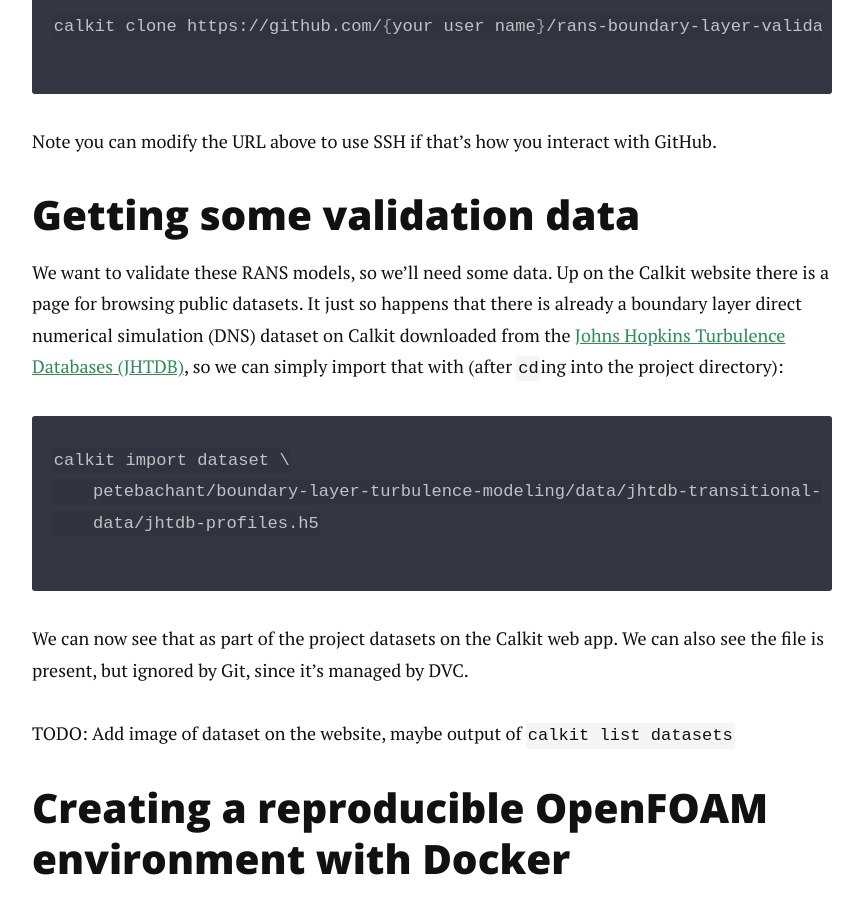
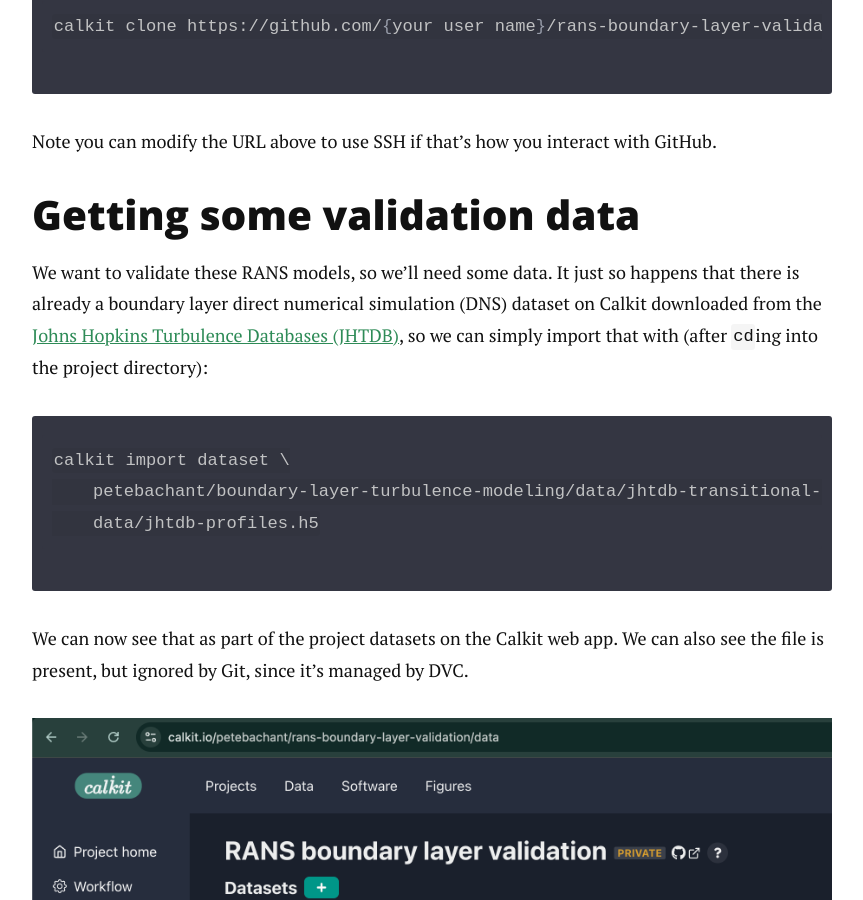
Before and after one commit to petebachant/petebachant.github.io, a Jekyll site: the page built from _posts/2024-10-15-reproducible-openfoam.markdown, in a window 1280 px wide and 900 px high, scrolled down 3645 px. Shown: the whole window, without its empty margins (208-1071 px from the left). Built offline with Jekyll 4.4.1, drawn with Linux system fonts in a browser that asks for light colours; nearby versions of some CDN libraries; formulas are drawn with MathJax 3; comment, search, counter and statistics services are not loaded.

Commit message:
Add datasets page screenshot to of-repro post

```diff
--- a/_posts/2024-10-15-reproducible-openfoam.markdown
+++ b/_posts/2024-10-15-reproducible-openfoam.markdown
@@ -101,7 +101,6 @@
 ## Getting some validation data
 
 We want to validate these RANS models, so we'll need some data.
-Up on the Calkit website there is a page for browsing public datasets.
 It just so happens that there is already a boundary layer
 direct numerical simulation (DNS) dataset on
 Calkit downloaded from the
@@ -118,7 +117,7 @@
 We can also see the file is present, but ignored by Git,
 since it's managed by DVC.
 
-TODO: Add image of dataset on the website, maybe output of `calkit list datasets`
+![Calkit project datasets page.](/images/repro-openfoam/datasets-page.png)
 
 ## Creating a reproducible OpenFOAM environment with Docker
 
```
Also changed, not shown: images/repro-openfoam/datasets-page.png (added).
